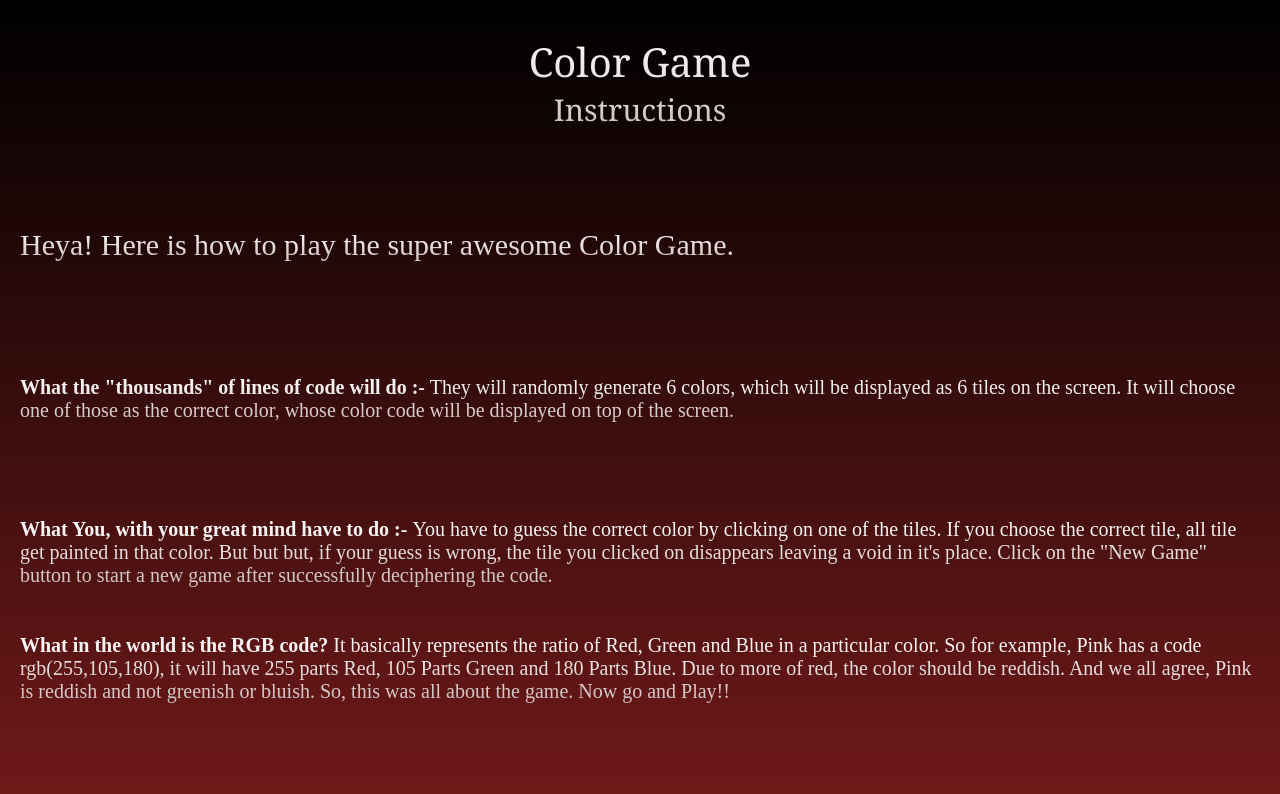
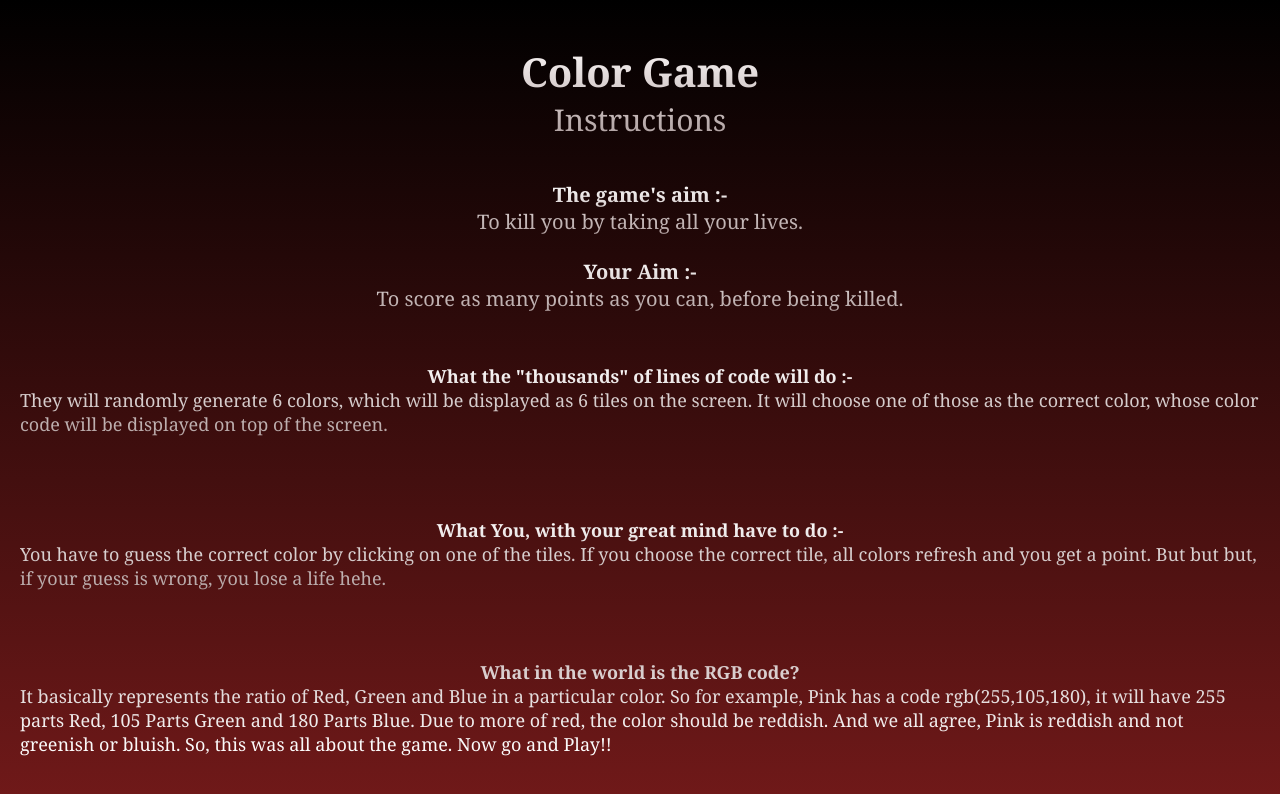
Before and after one commit to alphaaviral/colorGameIns, a plain HTML site: page index.html in a window 1280 px wide. Drawn offline with Linux system fonts and the light colour scheme.

Commit message:
new ins added

```diff
--- a/index.css
+++ b/index.css
@@ -17,64 +17,94 @@
 #container{
     grid-template-columns: 10px repeat(10, 1fr) 10px;
 }
+
 #header{
     display: flex;
-    grid-row: 1 / span 3;
+    flex-direction: column;
+    grid-row: 2 / span 2;
     grid-column: 1 / span 12;
-    background-color: rgb(29, 19, 19);
     align-items: center;
     justify-content: center;
-    flex-direction: column;
-    background: -webkit-linear-gradient(rgb(255, 255, 255), rgb(204, 189, 189));
+    background: -webkit-linear-gradient(rgb(252, 248, 248), rgb(172, 157, 157));
     -webkit-background-clip: text;
     -webkit-text-fill-color: transparent;
+    font-family: Georgia, 'Times New Roman', Times, serif;
 }
 
 #headerMain{
     font-size: 40px;
-    font-family: Georgia, 'Times New Roman', Times, serif;
 }
 
 #headerSub{
     font-size: 30px;
-    font-family: Georgia, 'Times New Roman', Times, serif;
-}
-
-#intro{
-    display: flex;
-    flex-direction: column;
-    align-items: flex-start;
-    justify-content: center;
-    grid-row: 4 / span 2;
-    grid-column: 2 / span 10;
-    background: -webkit-linear-gradient(rgb(255, 255, 255), rgb(204, 189, 189));
-    -webkit-background-clip: text;
-    -webkit-text-fill-color: transparent;
-    font-size: 30px;
 }
 
 #compu{
+    display: flex;
+    flex-direction: column;
+    grid-row: 6 / span 2;
     grid-column: 2 / span 10;
-    grid-row: 6 / span 2;
-    background: -webkit-linear-gradient(rgb(255, 255, 255), rgb(204, 189, 189));
+    align-items: center;
+    justify-content: center;
+    background: -webkit-linear-gradient(rgb(255, 254, 254), rgb(177, 160, 160));
     -webkit-background-clip: text;
     -webkit-text-fill-color: transparent;
+    font-family: Georgia, 'Times New Roman', Times, serif;
+    font-size: 18px;
+}
+
+#you{
+    display: flex;
+    flex-direction: column;
+    grid-row: 8 / span 2;
+    grid-column: 2 / span 10;
+    align-items: center;
+    justify-content: center;
+    background: -webkit-linear-gradient(rgb(255, 254, 254), rgb(177, 160, 160));
+    -webkit-background-clip: text;
+    -webkit-text-fill-color: transparent;
+    font-family: Georgia, 'Times New Roman', Times, serif;
+    font-size: 18px;
+}
+
+#explained{
+    display: flex;
+    flex-direction: column;
+    grid-row: 10 / span 2;
+    grid-column: 2 / span 10;
+    align-items: center;
+    justify-content: center;
+    background: -webkit-linear-gradient(rgb(211, 198, 198), rgb(255, 255, 255));
+    -webkit-background-clip: text;
+    -webkit-text-fill-color: transparent;
+    font-family: Georgia, 'Times New Roman', Times, serif;
+    font-size: 18px;
+}
+
+#compAim{
+    display: flex;
+    flex-direction: column;
+    grid-row: 4 / span 1;
+    grid-column: 2 / span 10;
+    align-items: center;
+    justify-content: center;
+    background: -webkit-linear-gradient(rgb(255, 254, 254), rgb(177, 160, 160));
+    -webkit-background-clip: text;
+    -webkit-text-fill-color: transparent;
+    font-family: Georgia, 'Times New Roman', Times, serif;
     font-size: 20px;
 }
 
-#you{
+#yourAim{
+    display: flex;
+    flex-direction: column;
+    grid-row: 5 / span 1;
     grid-column: 2 / span 10;
-    grid-row: 8 / span 2;
-    background: -webkit-linear-gradient(rgb(255, 255, 255), rgb(204, 189, 189));
+    align-items: center;
+    justify-content: center;
+    background: -webkit-linear-gradient(rgb(255, 254, 254), rgb(177, 160, 160));
     -webkit-background-clip: text;
     -webkit-text-fill-color: transparent;
+    font-family: Georgia, 'Times New Roman', Times, serif;
     font-size: 20px;
 }
-
-#explained{
-    grid-column: 2 / span 10;
-    background: -webkit-linear-gradient(rgb(255, 255, 255), rgb(204, 189, 189));
-    -webkit-background-clip: text;
-    -webkit-text-fill-color: transparent;
-    font-size: 20px;
-}
--- a/index.html
+++ b/index.html
@@ -8,13 +8,14 @@
     <body>
         <div id="container">
             <div id="header">
-              <div id="headerMain">Color Game</div>
+              <div id="headerMain"><b>Color Game</b></div>
               <div id="headerSub">Instructions</div>
             </div>
-            <p id="intro">Heya! Here is how to play the super awesome Color Game.</p>
             <p id="compu"><b>What the "thousands" of lines of code will do :-</b> They will randomly generate 6 colors, which will be displayed as 6 tiles on the screen. It will choose one of those as the correct color, whose color code will be displayed on top of the screen.</p>
-            <p id="you"><b>What You, with your great mind have to do :- </b>You have to guess the correct color by clicking on one of the tiles. If you choose the correct tile, all tile get painted in that color. But but but, if your guess is wrong, the tile you clicked on disappears leaving a void in it's place. Click on the "New Game" button to start a new game after successfully deciphering the code.</p>
+            <p id="you"><b>What You, with your great mind have to do :- </b>You have to guess the correct color by clicking on one of the tiles. If you choose the correct tile, all colors refresh and you get a point. But but but, if your guess is wrong, you lose a life hehe. </p>
             <p id="explained"><b>What in the world is the RGB code?</b> It basically represents the ratio of Red, Green and Blue in a particular color. So for example, Pink has a code rgb(255,105,180), it will have 255 parts Red, 105 Parts Green and 180 Parts Blue. Due to more of red, the color should be reddish. And we all agree, Pink is reddish and not greenish or bluish. So, this was all about the game. Now go and Play!!</p>
+            <p id="compAim"><b>The game's aim :-</b>To kill you by taking all your lives.</p>
+            <p id="yourAim"><b>Your Aim :-</b>To score as many points as you can, before being killed.</p>
         </div>
     </body>
 </html>
```
